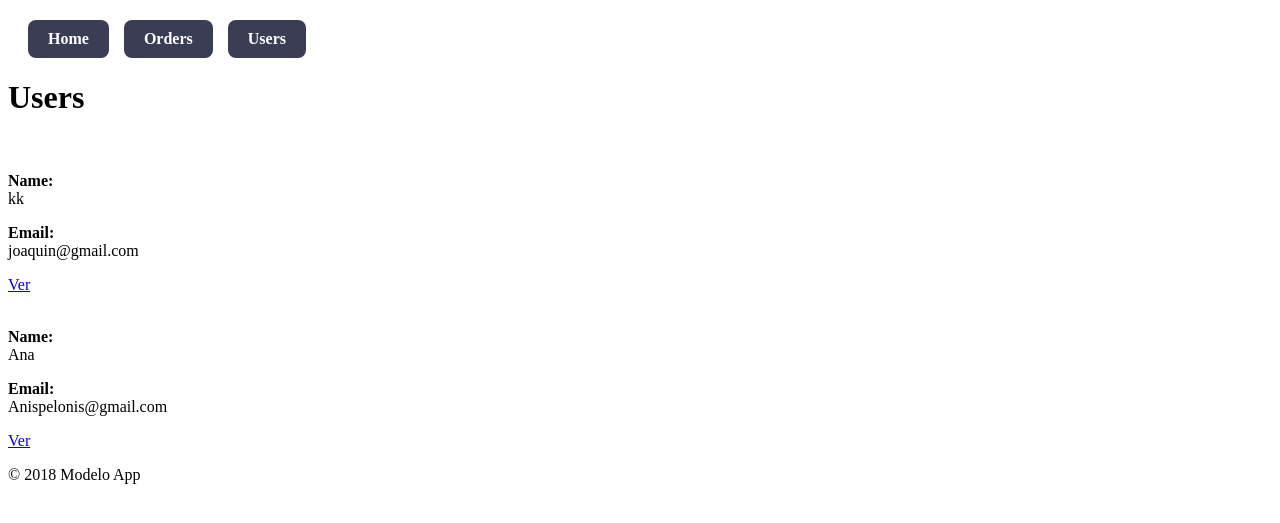
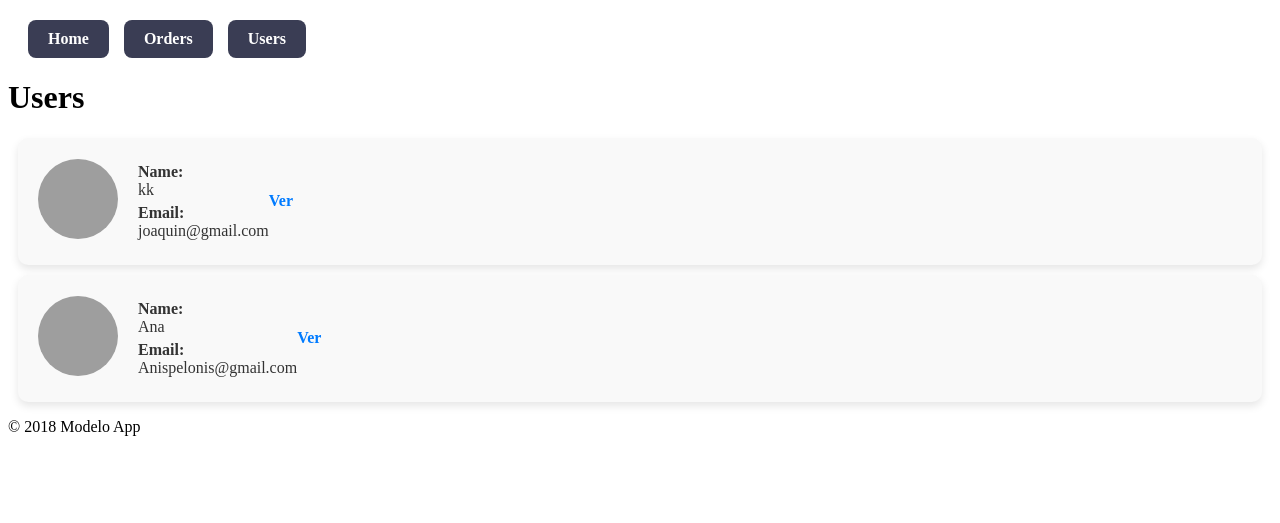
Before and after one commit to Joaquower/Desarrollo-web-II, a Django app: page /users/ in a window 1280 px wide. Shown: the top 523 px of the page. Run offline with Django 5.2, Linux system fonts and the light colour scheme; data comes from the database, SQL or seed files in the repository; both versions use the stored data as it was after the commit; grey boxes are pictures that could not be loaded.

Commit message:
por si acaso

```diff
--- /dev/null
+++ b/django-app-modelo/modelo_app/static/css/userscard.css
@@ -0,0 +1,39 @@
+.user {
+    background-color: #f9f9f9; /* Fondo claro */
+    border-radius: 10px; /* Bordes redondeados */
+    box-shadow: 0 4px 8px rgba(0, 0, 0, 0.1); /* Sombra suave */
+    overflow: hidden; /* Asegura que el contenido no se desborde */
+    display: flex; /* Flexbox para alinear elementos */
+    align-items: center; /* Centra verticalmente */
+    padding: 20px; /* Espaciado interno */
+    margin: 10px; /* Espaciado externo */
+    transition: transform 0.2s; /* Transición para el efecto hover */
+}
+
+.user:hover {
+    transform: scale(1.05); /* Efecto de agrandamiento al pasar el ratón */
+}
+
+.user img {
+    border-radius: 50%; /* Imagen circular */
+    width: 80px; /* Ancho de la imagen */
+    height: 80px; /* Alto de la imagen */
+    object-fit: cover; /* Asegura que la imagen cubra el área */
+    margin-right: 20px; /* Espacio entre la imagen y el texto */
+}
+
+.user p {
+    margin: 5px 0; /* Espaciado entre párrafos */
+    color: #333; /* Color del texto */
+}
+
+.user-actions a {
+    text-decoration: none; /* Sin subrayado */
+    color: #007bff; /* Color del enlace */
+    font-weight: bold; /* Texto en negrita */
+    transition: color 0.2s; /* Transición para el color */
+}
+
+.user-actions a:hover {
+    color: #0056b3; /* Color del enlace al pasar el ratón */
+}
--- a/django-app-modelo/modelo_app/templates/components/UserCard.html
+++ b/django-app-modelo/modelo_app/templates/components/UserCard.html
@@ -1,7 +1,10 @@
-
+{% load static %}
+{% block styles %}
+<link rel="stylesheet" href="{% static 'css/userscard.css' %}">
+{% endblock %}
 <div class="user">
     <div>
-        <img src="" alt="">
+        <img src={% static 'Img/TortugaSexi.jpeg' %} alt="">
     </div>
     <div>
         <p><strong>Name:</strong> <br> {{name}} </p>
--- a/django-app-modelo/modelo_app/templates/home.html
+++ b/django-app-modelo/modelo_app/templates/home.html
@@ -6,4 +6,6 @@
 
 {% block content %}
 
+<h1>osi este es la pagina principal osiosio si se ve bien</h1>
+
 {% endblock %}
--- a/django-app-modelo/modelo_app/users/urls.py
+++ b/django-app-modelo/modelo_app/users/urls.py
@@ -6,6 +6,7 @@ urlpatterns = [
     path("", views.indexUsers, name="indexusers"),
     path("create", views.createUserView, name="createUserView"),
     path("createUser", views.createUser, name="createUser"),
-    path("details/<int:id>", views.userDetail, name="userDetail")
+    path("details/<int:id>", views.userDetail, name="userDetail"),
+    path("createUserByFetch", views.createUserByFetch, name="createUserByFetch")
 
 ]
--- a/django-app-modelo/modelo_app/users/views.py
+++ b/django-app-modelo/modelo_app/users/views.py
@@ -11,6 +11,15 @@ def indexUsers(request):
         "titulo": "Lista de clientes",
     }
     return render(request, 'users/index.html', data)
+
+def createUserByFetch(request):
+    body_unicode = request.body.decode('utf-8')
+    body = json.loads(body_unicode)
+
+    return JsonResponse({
+        "NOMBRE_RECIBIDO": body.get('name'),
+    })
+
 
 def createUserView(request):
     return render(request, 'users/create.html')
```
Also changed, not shown: django-app-modelo/modelo_app/static/js/user.js (+26 -6 lines), django-app-modelo/modelo_app/templates/users/create.html (+18 -2 lines), django-app-modelo/modelo_app/db.sqlite3.
